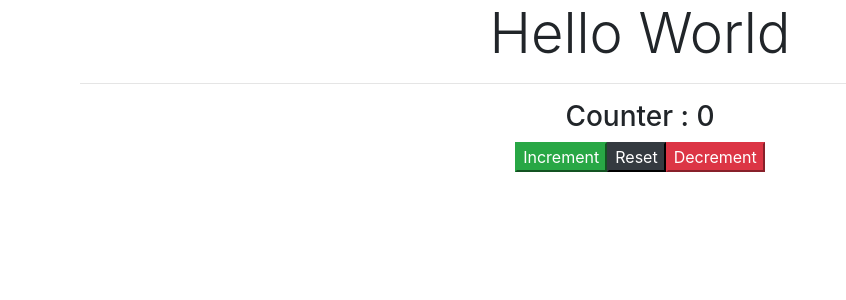
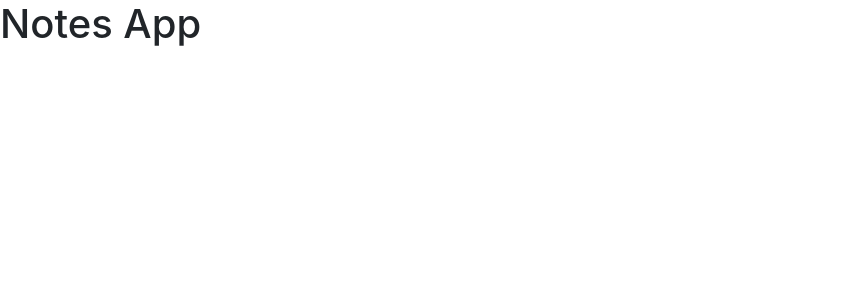
Before and after one commit to Manav15/Notes-App-React, a React (Create React App) app: page / in a window 1280 px wide. Shown: the top 300 px of the page, without its empty margins (0-846 px from the left). Built offline with nearby package versions, Linux system fonts and the light colour scheme.

Commit message:
Notes App Structure Created

```diff
--- a/src/App.js
+++ b/src/App.js
@@ -8,17 +8,21 @@ import StateParent from './components/StateDemo/StateParent';
 
 function App() {
   return (
-    <div className="App">
-      <h1 className="display-4">Hello World</h1>
-      <hr />
-      <StateParent />
-      {/*<Parent />
-      <hr />
-      <ClassBasedCompDemo />
-      <hr/>
-      <FunctionBasedCompDemo />
-      */}
+    <div>
+      <h1>Notes App</h1>
     </div>
+    // <div className="App">
+    //   <h1 className="display-4">Hello World</h1>
+    //   <hr />
+    //   <StateParent />
+    //   {/*<Parent />
+    //   <hr />
+    //   <ClassBasedCompDemo />
+    //   <hr/>
+    //   <FunctionBasedCompDemo />
+    //   */}
+    // </div>
+
   );
 }
 
--- a/src/components/StateDemo/StateChild.js
+++ b/src/components/StateDemo/StateChild.js
@@ -6,7 +6,7 @@ const StateChild = (props) => {
             <h3>Counter : {props.counter}</h3>
             <div className="btn-group">
                 <button onClick = {props.onIncrease} className="btn-success ">Increment</button>
-                <button onClick = {props.onReset} className="btn-dark" >Reset</button>
+                <button onClick = {props.onReset} className="btn-dark " >Reset</button>
                 <button onClick = {props.onDecrease} className="btn-danger " >Decrement</button>
             </div>
         </div>
```
Also changed, not shown: src/components/Notes/NewNoteForm/NoteForm.js (added), src/components/Notes/NoteList/NoteItem/NoteItem.js (added), src/components/Notes/NoteList/NoteList.js (added), src/components/Notes/Notes.js (added).
